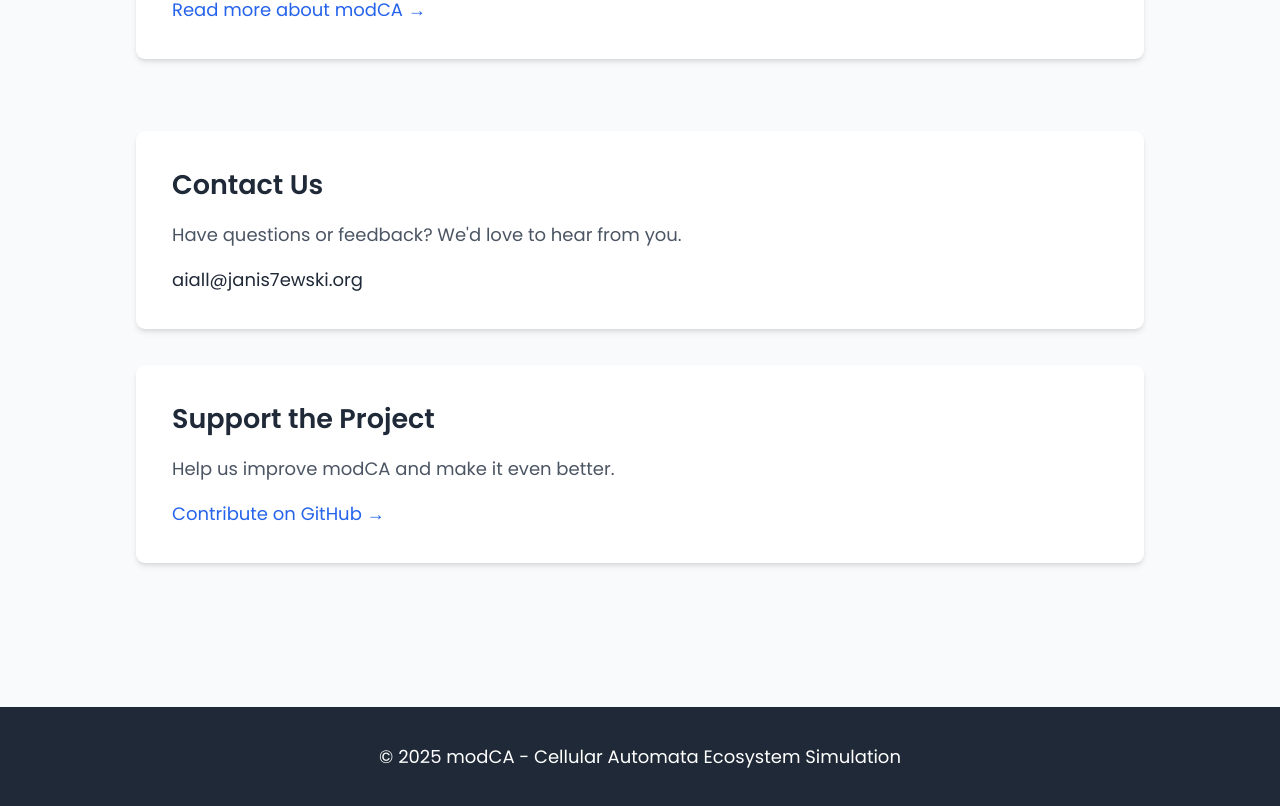
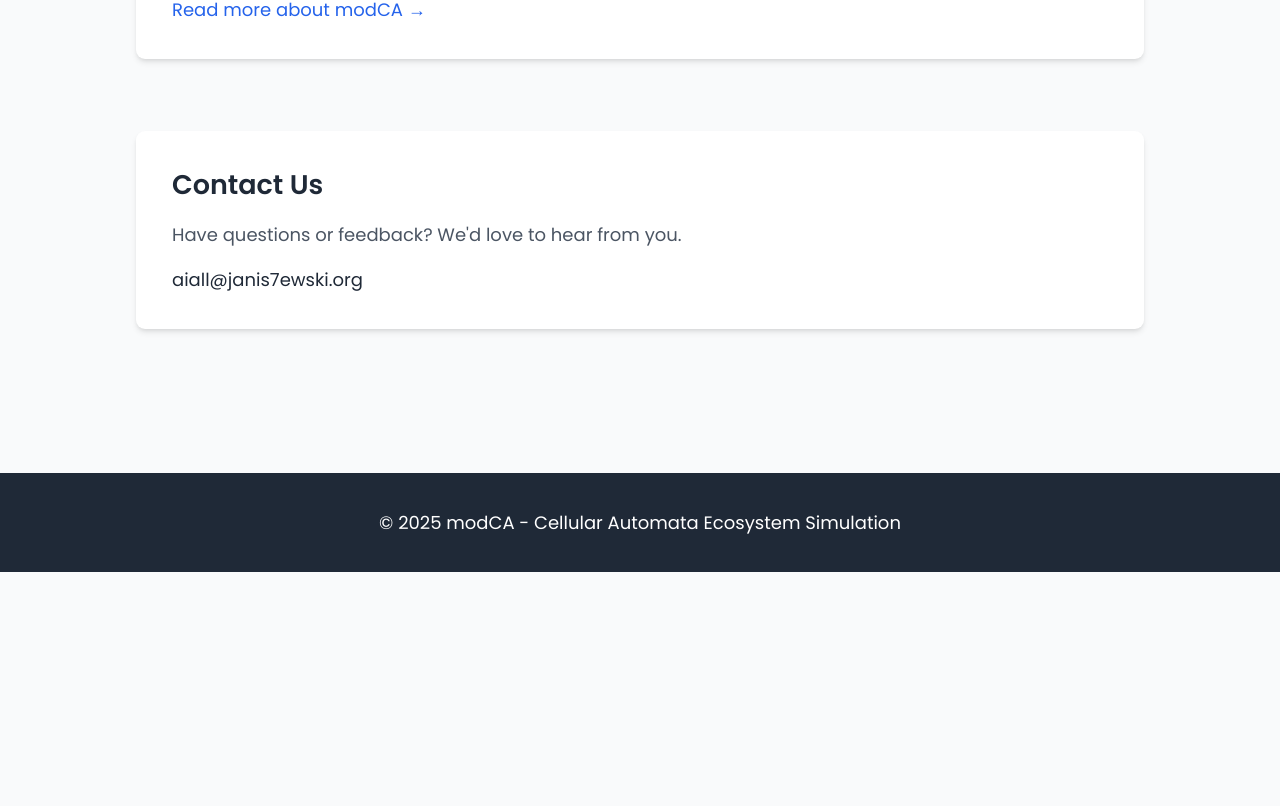
Before and after one commit to AIAll-TARS/modCA, a Next.js app in the folder frontend/: page / in a window 1280 px wide. Shown: the part 958-1764 px from the top of the page. After the commit the page ends 1530 px from the top, so only its background shows below. Built offline with nearby package versions, Linux system fonts and the light colour scheme.

Commit message:
feat(frontend): remove Support the Project section from main page

```diff
--- a/frontend/src/pages/index.tsx
+++ b/frontend/src/pages/index.tsx
@@ -82,7 +82,7 @@
                     </div>
 
                     <div className="mt-16 max-w-4xl mx-auto">
-                        <div className="bg-white dark:bg-dark-card rounded-lg shadow-md p-8 mb-8">
+                        <div className="bg-white dark:bg-dark-card rounded-lg shadow-md p-8">
                             <h2 className="text-2xl font-semibold text-gray-800 dark:text-dark-text mb-4">Contact Us</h2>
                             <p className="text-gray-600 dark:text-gray-300 mb-4">
                                 Have questions or feedback? We'd love to hear from you.
@@ -118,16 +118,6 @@
                                 </div>
                             </>
                         </div>
-
-                        <div className="bg-white dark:bg-dark-card rounded-lg shadow-md p-8">
-                            <h2 className="text-2xl font-semibold text-gray-800 dark:text-dark-text mb-4">Support the Project</h2>
-                            <p className="text-gray-600 dark:text-gray-300 mb-4">
-                                Help us improve modCA and make it even better.
-                            </p>
-                            <a href="https://github.com/yourusername/modca" target="_blank" rel="noopener noreferrer" className="text-blue-600 dark:text-blue-400 hover:underline">
-                                Contribute on GitHub →
-                            </a>
-                        </div>
                     </div>
                 </div>
 
```
